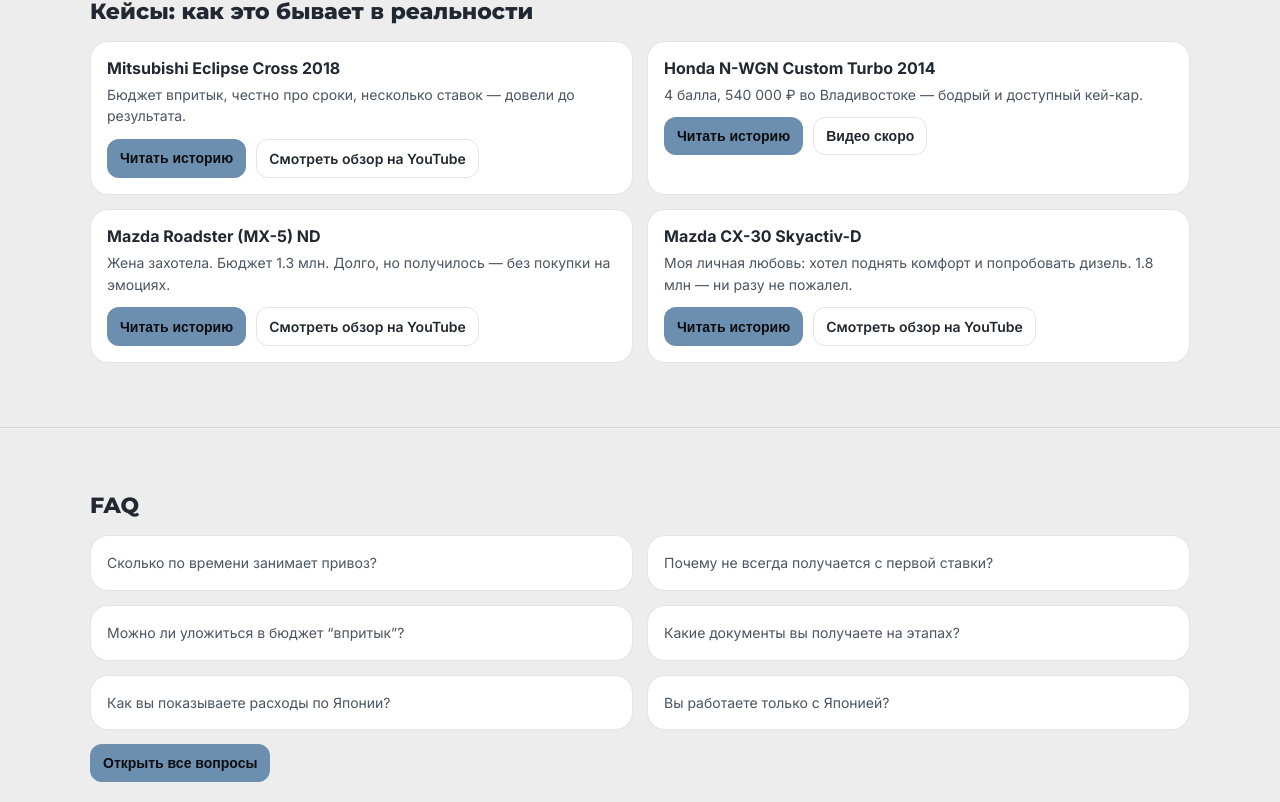
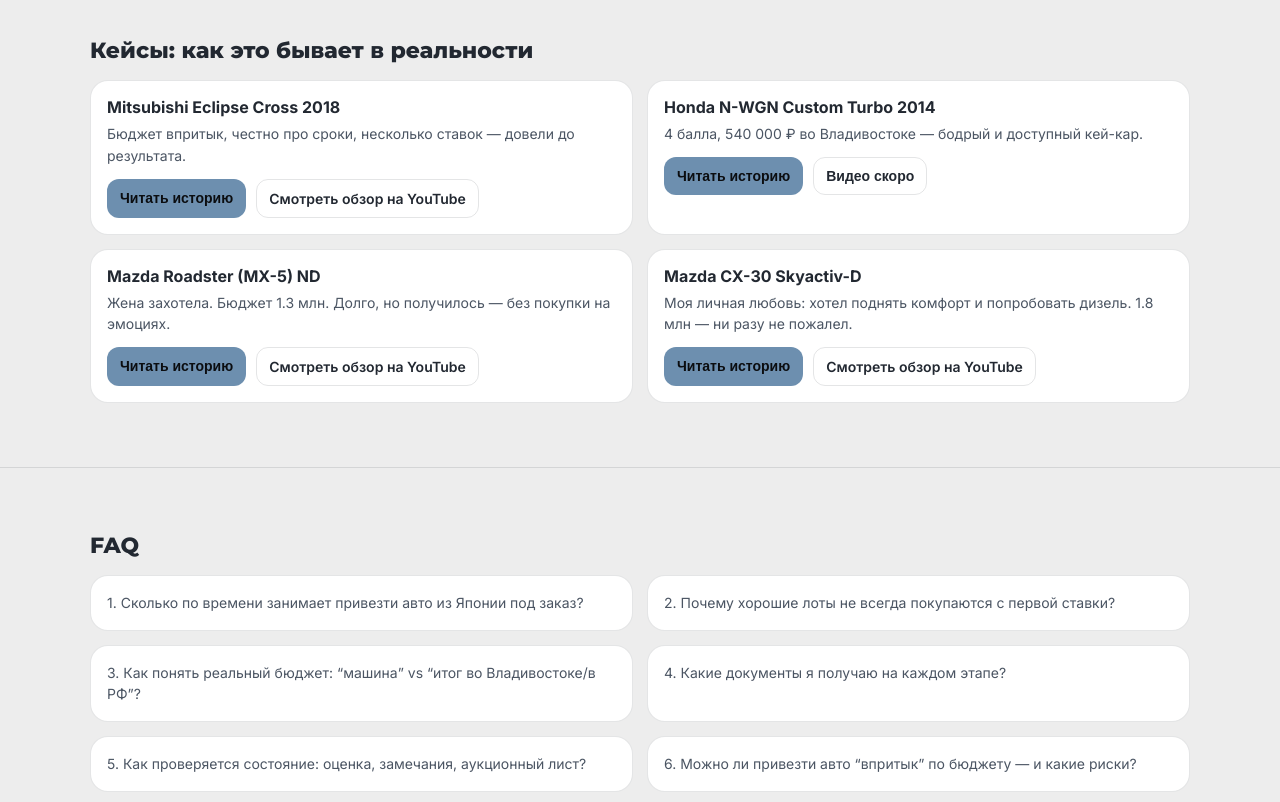
Before and after one commit to melehaha/vorona-site, a Next.js app: page / in a window 1280 px wide. Shown: the part 1995-2797 px from the top of the page. Built offline with nearby package versions, Linux system fonts and the light colour scheme.

Commit message:
Update page.tsx

```diff
--- a/src/app/page.tsx
+++ b/src/app/page.tsx
@@ -285,7 +285,7 @@
 <section className="section">
   <div className="container">
     <h1 className="h1">Авто из Японии под заказ</h1>
-          <p className="p">
+
     <div className="card" style={{ marginTop: 16 }}>
       <div style={{ display: "flex", alignItems: "center", gap: 14 }}>
         <img
@@ -305,9 +305,7 @@
           <div className="cardTitle" style={{ marginBottom: 4 }}>
             Илья, Владивосток — отвечаю лично
           </div>
-      <div className="cardText">
-        Прозрачные расходы • документы на этапах • без менеджеров
-      </div>
+          <div className="cardText">Прозрачные расходы • документы на этапах • без менеджеров</div>
         </div>
 
         <button className="btn" onClick={() => setOpenAbout(true)} type="button">
@@ -315,7 +313,11 @@
         </button>
       </div>
     </div>
+
+    <p className="p" style={{ marginTop: 14 }}>
       Подбираю, выкупаю на аукционах и веду сделку до выдачи. Общение напрямую со мной — без цепочек “менеджер → менеджер”.
+      <br />
+      Помогаю привезти авто из Японии под заказ: от подбора и торгов до выдачи и документов.
     </p>
 
     <div className="btnRow" style={{ marginTop: 14 }}>
@@ -470,12 +472,16 @@
           <h2 className="h2">FAQ</h2>
           <div className="grid grid2">
             {[
-              "Сколько по времени занимает привоз?",
-              "Почему не всегда получается с первой ставки?",
-              "Можно ли уложиться в бюджет “впритык”?",
-              "Какие документы вы получаете на этапах?",
-              "Как вы показываете расходы по Японии?",
-              "Вы работаете только с Японией?",
+              "1. Сколько по времени занимает привезти авто из Японии под заказ?",
+             	"2.	Почему хорошие лоты не всегда покупаются с первой ставки?",
+	"3.	Как понять реальный бюджет: “машина” vs “итог во Владивостоке/в РФ”?",
+	"4.	Какие документы я получаю на каждом этапе?",
+	"5.	Как проверяется состояние: оценка, замечания, аукционный лист?",
+	"6.	Можно ли привезти авто “впритык” по бюджету — и какие риски?",
+	"7.	Как проходит оплата и когда нужны платежи?",
+	"8.	Что с доставкой в регионы РФ после Владивостока?",
+	"9.	Что делать, если меняется курс или рынок “поехал”?",
+	"10.	Чем “ВОРОНАКАР” отличается от компаний с менеджерами?",
             ].map((q) => (
               <div className="card" key={q}>
                 <div className="cardText">{q}</div>
@@ -617,11 +623,16 @@
       <Modal title="FAQ" open={openFaq} onClose={() => setOpenFaq(false)}>
         <div className="cardText">
           <ul>
-            <li>Сколько по времени занимает привоз? — зависит от бюджета и “плотности” рынка по вашей модели.</li>
-            <li>Почему не всегда с первой ставки? — хорошие лоты быстро уходят, иногда нужно несколько попыток.</li>
-            <li>Бюджет “впритык” — реально, но часто дольше и с меньшим выбором. Я говорю это сразу.</li>
-            <li>Какие документы? — договор + подтверждения/статусы по этапам, финальные документы по оформлению.</li>
-            <li>Только Япония? — да, фокус на одном направлении.</li>
+            <li>Сколько времени занимает привезти авто из Японии под заказ? - Обычно это диапазон: зависит от модели, бюджета и того, насколько “узкие” критерии. Если бюджет впритык — часто дольше, потому что ждём подходящий лот.</li>
+            <li>Почему не всегда получается с первой ставки? - Хорошие варианты порождают конкуренцию. Нормально, когда нужно несколько попыток — важнее не “любой ценой”, а купить адекватный лот.</li>
+            <li>Как понять реальный бюджет? - “Цена машины на аукционе” — это только часть. Итог складывается из расходов по Японии, логистики, таможенных платежей, утиля и оформления. Я заранее показываю структуру.</li>
+            <li>Какие документы я получаю на этапах? - Договор, подтверждения по этапам и финальные документы по оформлению. По ходу держу в курсе статуса.</li>
+            <li>Как проверяется состояние? - Смотрим аукционный лист, оценку, замечания, пробег, историю по лоту. Если есть спорные моменты — обсуждаем до ставки.</li>
+            <li>Можно ли уложиться “впритык”? - Да, но обычно это меньше выбор и больше ожидание. Я сразу честно скажу, если бюджет слишком “узкий” под вашу модель/критерии.</li>
+            <li>Как проходит оплата? - Оплата идёт по этапам. На старте фиксируем условия и дальше двигаемся по договорённой схеме.</li>
+            <li>Доставка в регионы РФ? - После Владивостока помогаю с понятным вариантом отправки (автовоз/жд/и т.д.) — выбираем под сроки и стоимость.</li>
+            <li>Что если меняется курс/рынок? - Мы смотрим статистику и корректируем стратегию ставок/критерии. "Не тянем" — говорю сразу, если бюджет стал “не в рынке”.</li>
+            <li>Чем вы отличаетесь от компаний с менеджерами? - Вы общаетесь напрямую со мной. Меньше “передач”, быстрее решения и прозрачнее ответственность.</li>
           </ul>
         </div>
       </Modal>
```
Lines whose indentation alone changed are shown as unchanged.
